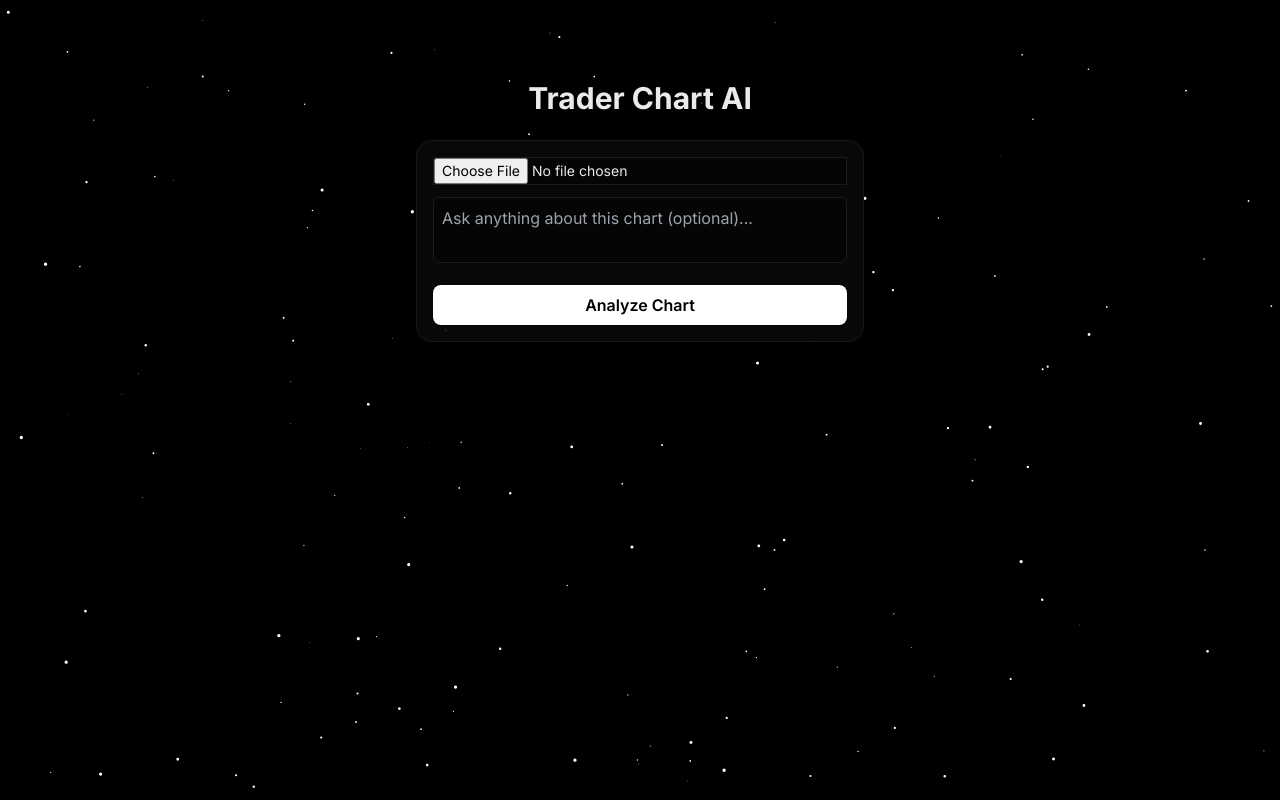
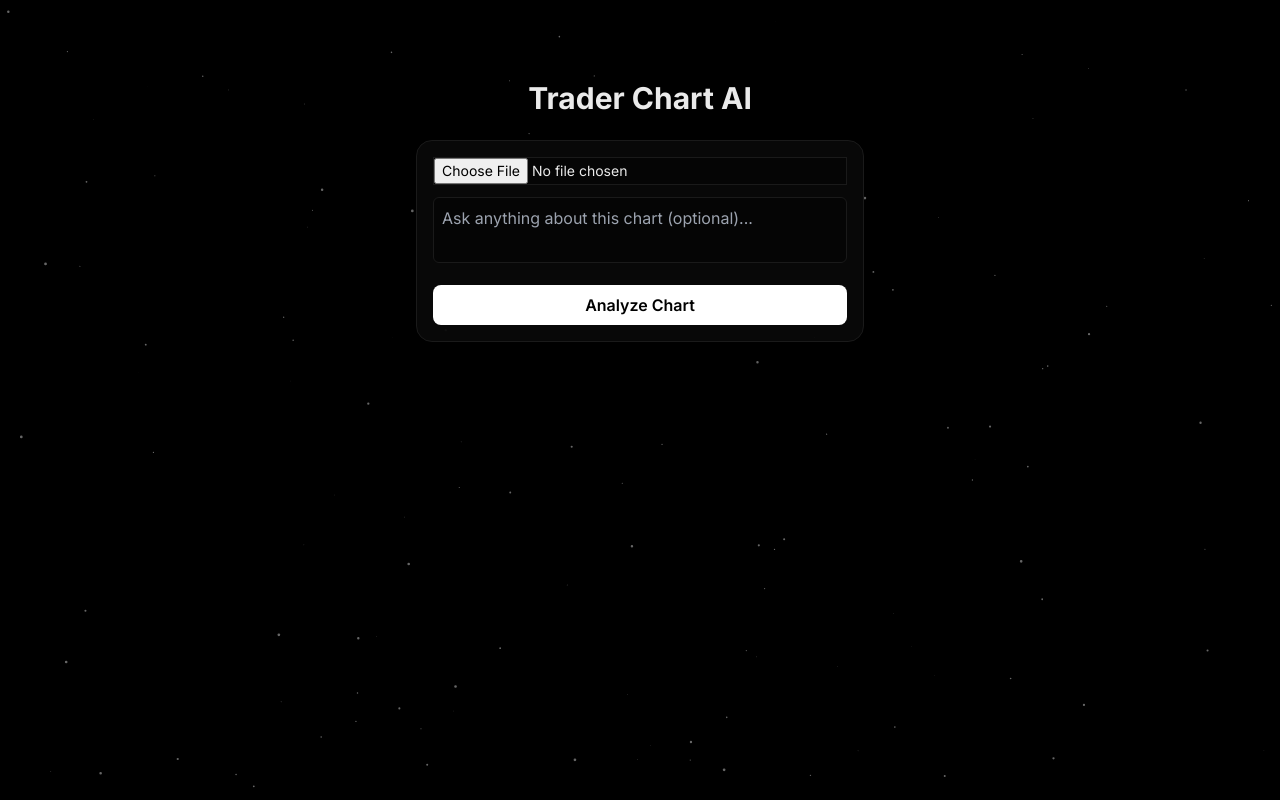
Before and after one commit to yuvraj448-debug/trader-chart-ai, a Next.js app: page / in a window 1280 px wide. Built offline with nearby package versions, Linux system fonts and the light colour scheme.

Commit message:
Update Background.jsx

```diff
--- a/app/components/Background.jsx
+++ b/app/components/Background.jsx
@@ -1,12 +1,10 @@
 'use client'
-
 import { useEffect } from 'react'
 
 export default function Background() {
   useEffect(() => {
     const canvas = document.getElementById('bg-canvas')
     if (!canvas) return
-
     const ctx = canvas.getContext('2d')
 
     const resize = () => {
@@ -17,10 +15,10 @@
     resize()
     window.addEventListener('resize', resize)
 
-    const stars = Array.from({ length: 140 }).map(() => ({
+    let stars = Array.from({ length: 140 }).map(() => ({
       x: Math.random() * canvas.width,
       y: Math.random() * canvas.height,
-      r: Math.random() * 1.4 + 0.3,
+      r: Math.random() * 1.4,
       d: Math.random() * 0.6 + 0.2,
     }))
 
@@ -45,8 +43,6 @@
       })
     }
 
-    draw() // 👈 IMPORTANT (first render)
-
     const interval = setInterval(draw, 40)
 
     return () => {
@@ -58,7 +54,7 @@
   return (
     <canvas
       id="bg-canvas"
-      className="fixed inset-0 z-0 pointer-events-none"
+      className="fixed top-0 left-0 w-full h-full -z-10 opacity-40"
     />
   )
 }
```
